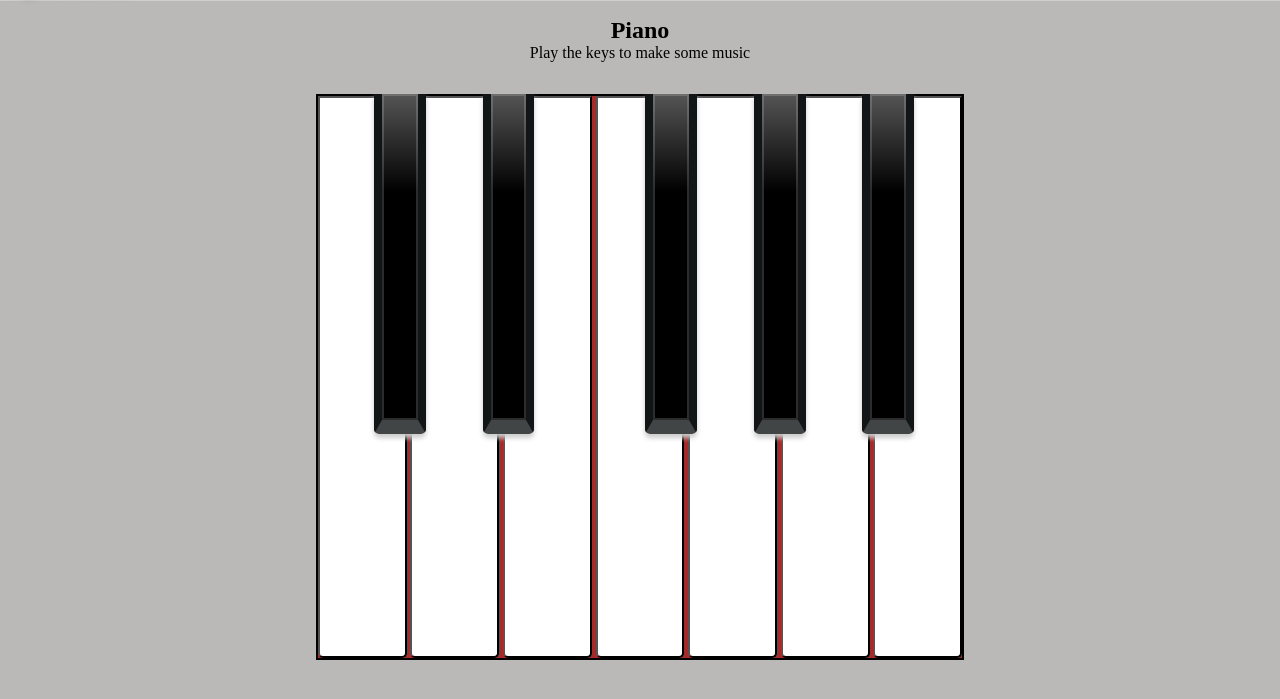
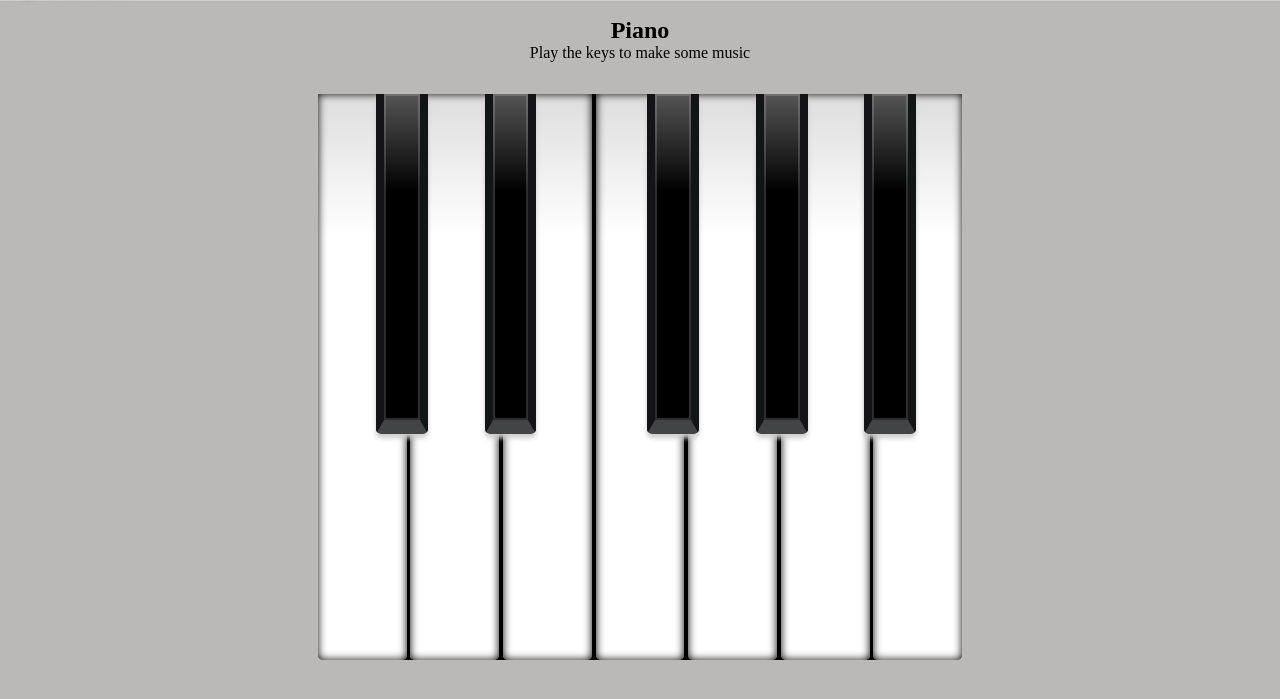
Before and after one commit to sab-gif/toquen-el-dom, a plain HTML site: page piano.html in a window 1280 px wide. Shown: the part 29-728 px from the top of the page. Drawn offline with Linux system fonts and the light colour scheme.

Commit message:
add style to white keys on rest

```diff
--- a/style.css
+++ b/style.css
@@ -128,9 +128,11 @@ header button{
 .piano-wrapper{
     align-self: center;
     position: relative;
-    background-color: aqua;
+    background-color: rgb(0, 0, 0);
     display: flex;
     justify-content: center;
+    border-bottom-left-radius: 5px;
+    border-bottom-right-radius: 5px;
 
 }
 .keys > button{
@@ -143,28 +145,27 @@ header button{
     display: grid;
     grid-template-columns: repeat(7, 23.5mm);
     height: 15cm;
-    background-color: brown;
-    border: 2px black solid;
     grid-gap: 1mm;
     max-width: fit-content;
 }
 .white-keys > button {
-    background-color: rgb(255, 255, 255);
+    border: 2px ;
+    box-shadow: inset 0 0 8px;
+    background: linear-gradient(#ddd, #fff 25%);
 }
+
 .black-keys{
     position: absolute;
     top: 0;
     display: grid;
     grid-template-columns: repeat(5, 13.7mm);
     z-index: 1000;
-    background-color: rgba(199, 199, 23, 0.833);
     width: 100%;
 }
 .black-keys > button {
     width: 13.7mm;
     position: absolute;
     border-top: none;
-    background: black;
     background: linear-gradient(#555, #000 30%);
     height: 9cm;
     box-shadow:  0 4px 5px #ccc, inset 0px 0px 0px 2px rgba(220, 220, 220, 0.2);
@@ -192,8 +193,9 @@ header button{
     left: calc(var(--k15)*2 + var(--k14)*7 + var(--k13));
 }
 .white-keys > button:hover{
-    background-color: rgb(220, 219, 219);
     cursor: pointer;
+    box-shadow: inset 0 0 10px lighten(#555, 20%);
+    background: linear-gradient(#ddd, #fff 40%);
 }
 .black-keys > button:hover{
     background: black;
```
